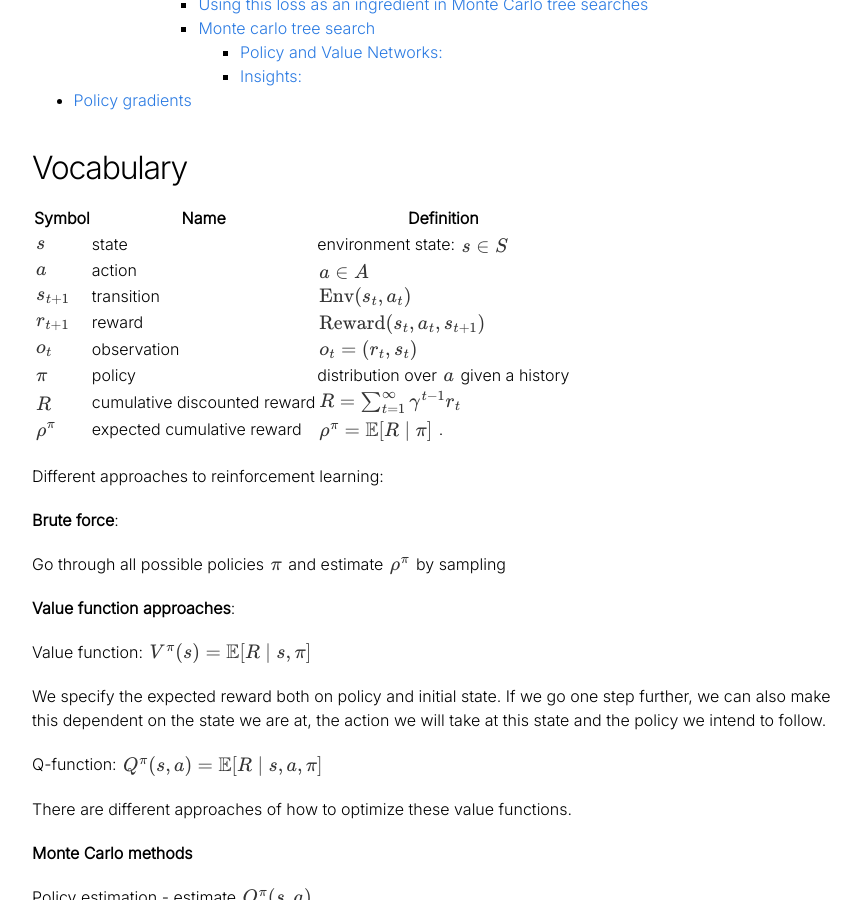
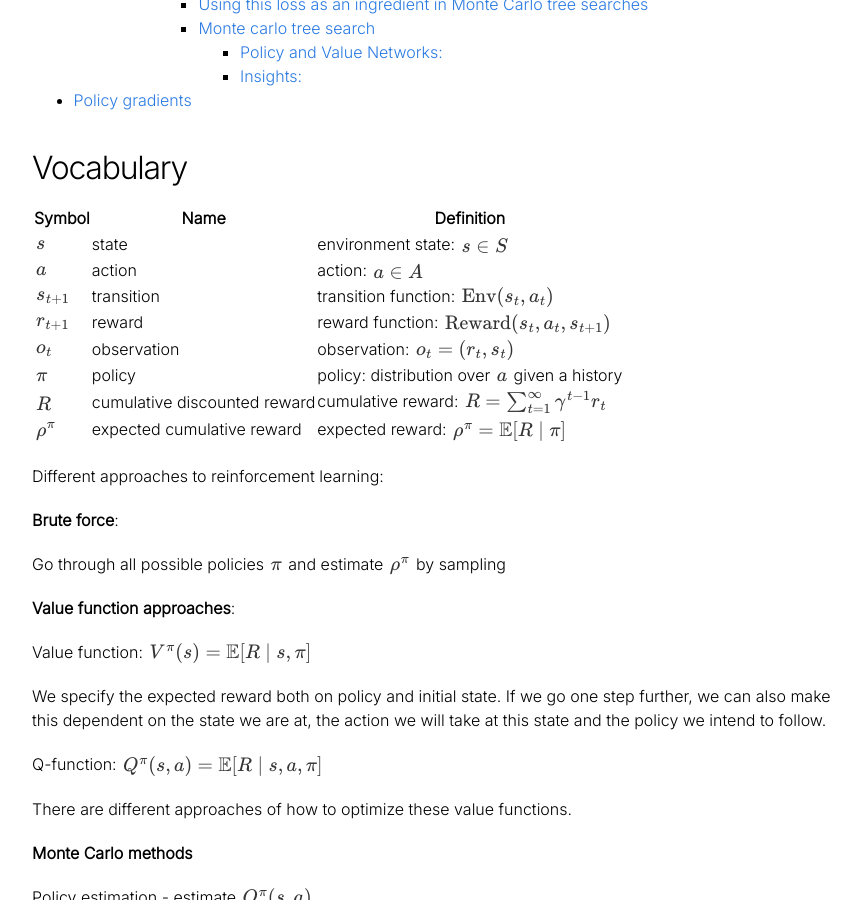
Before and after one commit to kristianernst/kristianernst.github.io, a Jekyll site: the page built from _posts/2023-08-20-reinforce.markdown, in a window 1280 px wide and 900 px high, scrolled down 372 px. Shown: the whole window, without its empty margins (208-1069 px from the left). Built offline with Jekyll 4.4.1, drawn with Linux system fonts in a browser that asks for light colours; formulas are drawn with MathJax 3.

Commit message:
updated math

```diff
--- a/_posts/2023-08-20-reinforce.markdown
+++ b/_posts/2023-08-20-reinforce.markdown
@@ -25,17 +25,17 @@ mathjax: true
 
 ## Vocabulary
 
+| **Symbol**       | **Name**                         | **Definition**                                     |
+| ------------ | ---------------------------- | ---------------------------------------------- |
+| $$s$$        | state                        | environment state: $$s \in S$$                 |
+| $$a$$        | action                       | action: $$a \in A$$                            |
+| $$s_{t+1}$$  | transition                   | transition function: $$\operatorname{Env}(s_t, a_t)$$ |
+| $$r_{t+1}$$  | reward                       | reward function: $$\operatorname{Reward}(s_t, a_t, s_{t+1})$$ |
+| $$o_t$$      | observation                  | observation: $$o_t = (r_t, s_t)$$              |
+| $$\pi$$      | policy                       | policy: distribution over $$a$$ given a history |
+| $$R$$        | cumulative discounted reward | cumulative reward: $$R = \sum_{t=1}^\infty \gamma^{t-1} r_t$$ |
+| $$\rho^\pi$$ | expected cumulative reward   | expected reward: $$\rho^{\pi} = \mathbb{E}[R \mid  \pi]$$ |
 
-| Symbol     | Name                         | Definition                                 |
-| ---------- | ---------------------------- | ------------------------------------------ |
-| $$s$$        | state                        | environment state: $$s \in S$$               |
-| $$a$$        | action                       | $$a \in A$$                                  |
-| $$s_{t+1}$$  | transition                   | $$\operatorname{Env}(s_t, a_t)$$             |
-| $$r_{t+1}$$  | reward                       | $$\operatorname{Reward}(s_t, a_t, s_{t+1})$$ |
-| $$o_t$$      | observation                  | $$o_t = (r_t, s_t)$$                         |
-| $$\pi$$      | policy                       | distribution over $$a$$ given a history      |
-| $$R$$        | cumulative discounted reward | $$R = \sum_{t=1}^\infty \gamma^{t-1} r_t$$   |
-| $$\rho^\pi$$ | expected cumulative reward   | $$\rho^{\pi} = \mathbb{E}[R \mid  \pi]$$ .             |
 
 
 Different approaches to reinforcement learning:
```
